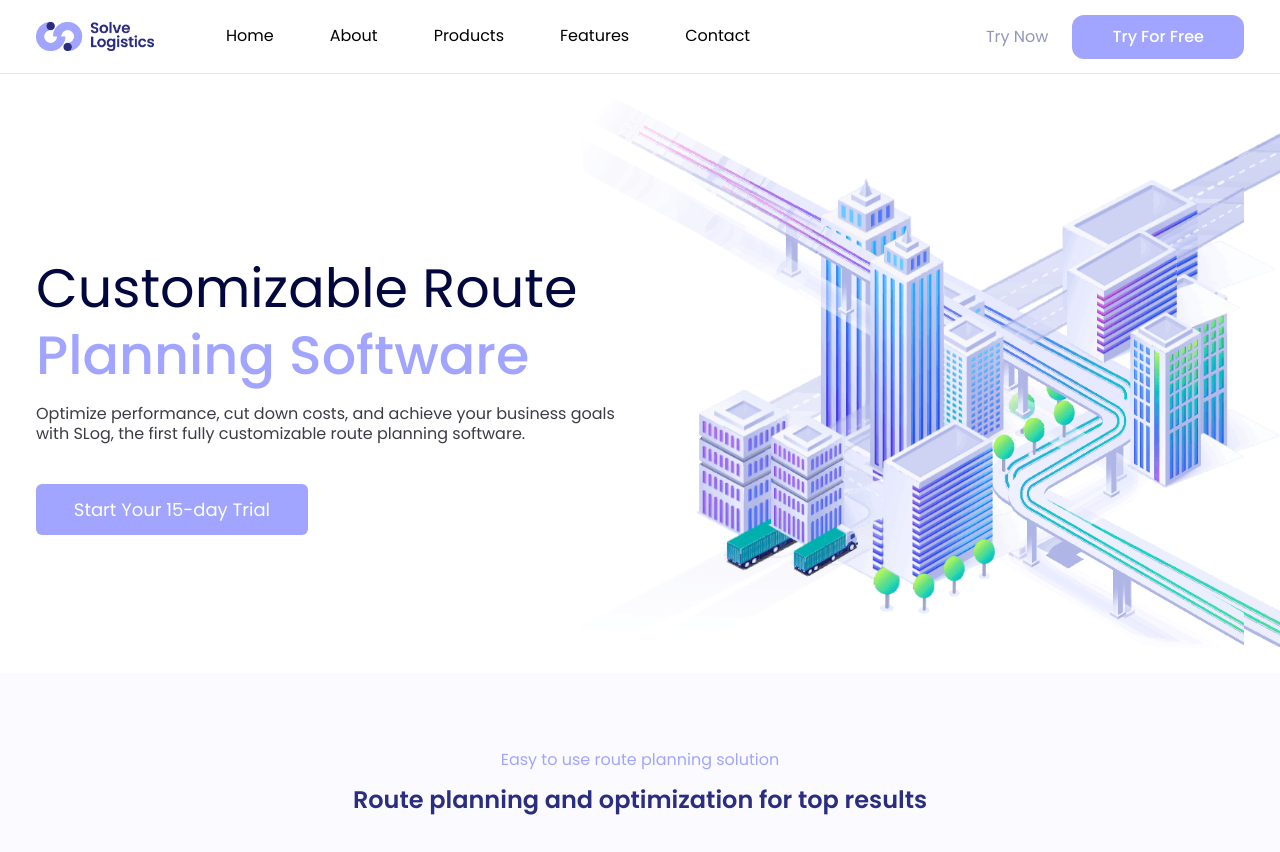
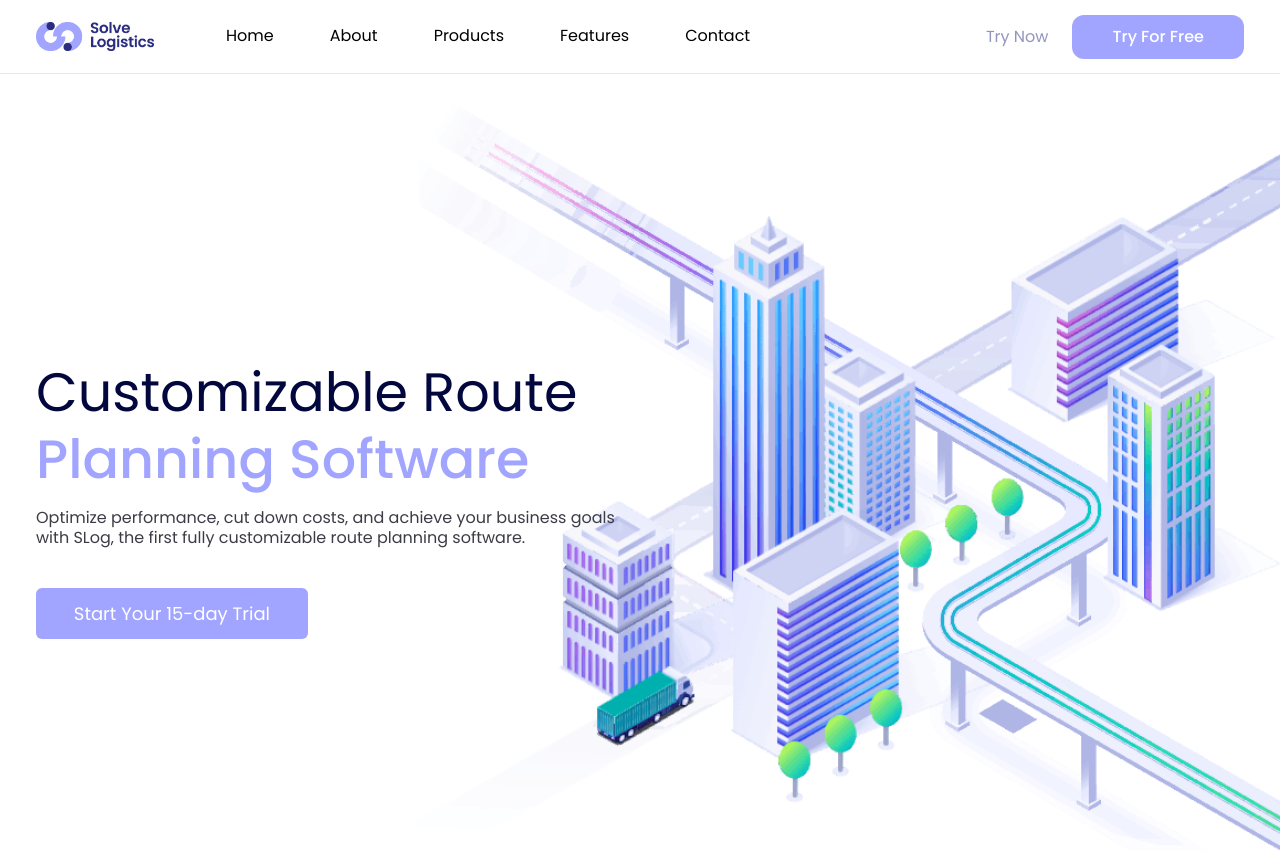
Before and after one commit to VladanIlicJS/s-log, a Next.js app: page / in a window 1280 px wide. Shown: the top 852 px of the page. Built offline with nearby package versions, Linux system fonts and the light colour scheme.

Commit message:
hover image fixed

```diff
--- a/components/Hero.jsx
+++ b/components/Hero.jsx
@@ -7,7 +7,7 @@ import hero from "../public/assets/hero.png"
 const Hero = () => {
   return (
     <div id='Home' className='w-full mb-1 pb-1 relative '>
-        <div className='lg:bg-hero w-[100%] 2xl:pr-[-36px] pb-1  bg-no-repeat bg-right bg-[length:58%_100%]'>
+        <div className='lg:bg-hero 2xl:pr-[-36px] pb-1 bg-no-repeat bg-contain bg-right lg:h-screen'>
             <div className=' pt-[60px] 2xl:px-40 h-full' >
                 <div className='grid lg:grid-cols-2 grid-cols-1 lg:text-left text-center h-full 2xl:px-0 lg:px-9 '>
                     <div className='flex flex-col h-full justify-center lg:items-start items-center lg:px-0 px-9'>
@@ -24,8 +24,8 @@ const Hero = () => {
                             </ul> */}
 
                     </div>
-                    <div className='w-full'>
-                        <Image src={hero} fill  sizes="(max-width: 768px) 100vw"/>
+                    <div className='lg:hidden w-full h-screen'>
+                        <Image src={hero}/>
                     </div>
                 </div>
             </div>
```
